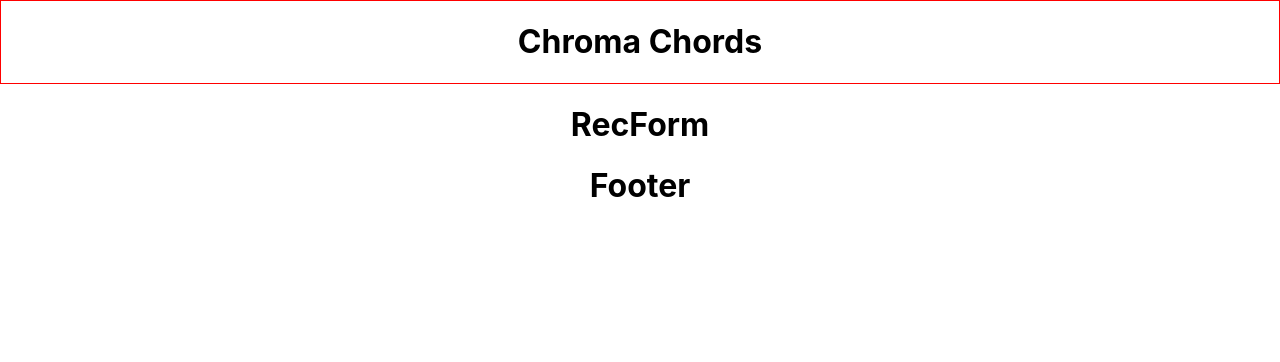
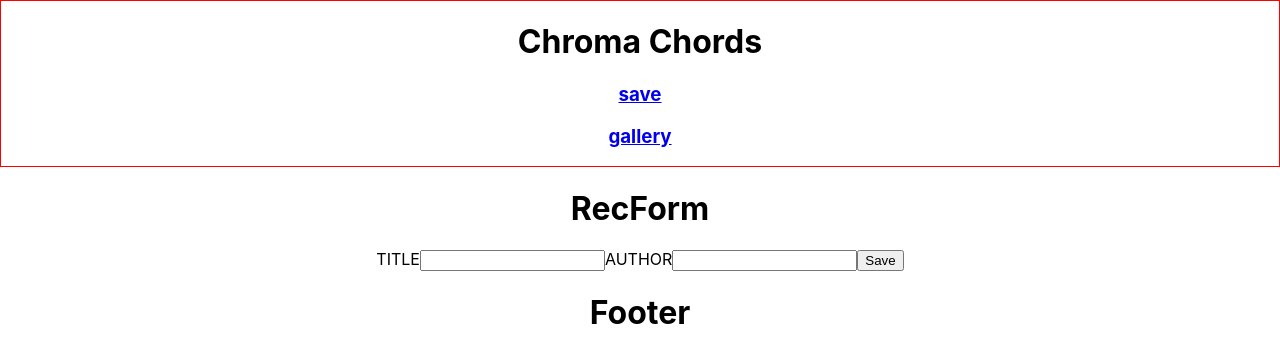
Before and after one commit to caleb88confer/chroma-chords-frontend, a React (Create React App) app: page /recform in a window 1280 px wide. Shown: the top 362 px of the page. Built offline with nearby package versions, Linux system fonts and the light colour scheme.

Commit message:
adds save and gallery fucntion

```diff
--- a/src/components/Header.js
+++ b/src/components/Header.js
@@ -1,3 +1,6 @@
+import { Link } from "react-router-dom";
+
+
 function Header (props) {
     return (
         <div className="header"
@@ -7,6 +10,16 @@ function Header (props) {
         }}
         >
             <h1>Chroma Chords</h1>
+            <nav>
+                <Link to="/recform">
+                <h3>save</h3>
+
+                </Link>
+                <Link to="/gallery">
+                    <h3>gallery</h3>
+                </Link>
+
+            </nav>
 
         </div>
     )
--- a/src/components/Main.js
+++ b/src/components/Main.js
@@ -5,7 +5,7 @@ import Welcome from '../pages/Welcome';
 import Canvas from "../pages/Canvas";
 import Gallery from "../pages/Gallery";
 import RecForm from "../pages/RecForm";
-import Audio from "../components/Audio";
+
 
 
 function Main (props) {
@@ -42,11 +42,20 @@ function Main (props) {
                   />
                 </Route>
                 <Route path="/gallery">
-                    <Gallery />
+                    <Gallery
+                    chord={chord}
+                    />
                 </Route>
-                <Route path="/recform">
-                    <RecForm chord={chord}/>
-                </Route>
+                <Route
+                path="/recform" render={(rp) => (
+                    <RecForm
+                    chord={chord}
+                    setChord={setChord}
+                    {...rp}
+                    />
+                )}
+                 />
+
                 <Route
                  path="/canvas/:id" render={(rp) => (
                      <Canvas
--- a/src/pages/Gallery.js
+++ b/src/pages/Gallery.js
@@ -1,7 +1,44 @@
+import { useState } from "react";
+import {Link} from "react-router-dom";
+
 function Gallery (props) {
+    const [chords, setChords] = useState(null);
+
+    const URL = "https://chroma-chords-backend.herokuapp.com/chords/";
+
+    const getChords = async () => {
+        const response = await fetch(URL);
+        const data = await response.json();
+        setChords(data);
+    };
+
+    getChords();
+
+
+    const loaded = () => {
+        return chords.map((chord) => (
+            <Link to={`/canvas/${chord._id}`}>
+                <div>
+                    <h1>{chord.title}</h1>
+                    <h2>{chord.author}</h2>
+                </div>
+            </Link>
+        ));
+    };
+
+    const loading = () => {
+        return <h1>Loading...</h1>
+    };
+
+
     return (
-        <h1>Gallery</h1>
-    )
+        <div>
+            <h1>Gallery</h1>
+            {chords ? loaded() : loading()}
+
+
+        </div>
+    );
 }
 
 export default Gallery;
--- a/src/pages/RecForm.js
+++ b/src/pages/RecForm.js
@@ -1,6 +1,60 @@
-function RecForm (props) {
+
+
+function RecForm ({chord, setChord, history}) {
+
+    const URL = "https://chroma-chords-backend.herokuapp.com/chords/";
+
+    const createChord = async (chord) => {
+        await fetch(URL, {
+            method: "POST",
+            headers: {
+                "Content-type": "Application/json",
+            },
+            body: JSON.stringify(chord),
+        });
+    };
+    const handleSubmit = (event) => {
+        event.preventDefault();
+        createChord(chord);
+        history.push('/canvas');
+
+
+    };
+
+    function handleChange(event) {
+        setChord(function (prevState) {
+            return {
+                ...prevState,
+                [event.target.name]: event.target.value
+            };
+        });
+
+    }
     return (
-        <h1>RecForm</h1>
+        <div>
+            <h1>RecForm</h1>
+            <form onSubmit={handleSubmit}>
+                <label>
+                    <span>TITLE</span>
+                    <input
+                        name="title"
+                        value={chord.title}
+                        onChange={handleChange}
+                        />
+                </label>
+                <label>
+                    <span>AUTHOR</span>
+                    <input
+                        name="author"
+                        value={chord.author}
+                        onChange={handleChange}
+                        />
+                </label>
+                <button>Save</button>
+
+
+            </form>
+        </div>
     )
 }
 
```
